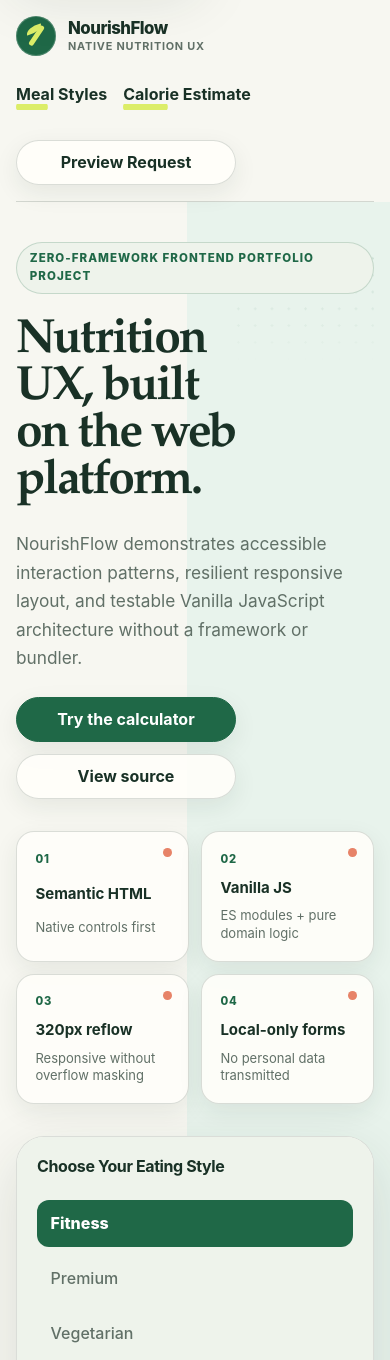
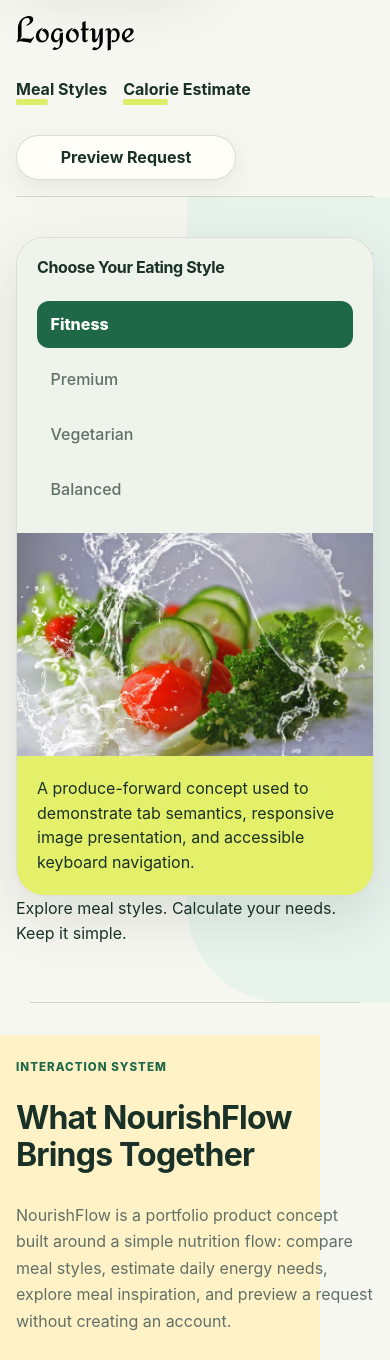
Before and after one commit to MykolaDotsenko/Healthy-Lifestyle-Website-Vanilla-JS, a website with bundled scripts: page index.html in a window 390 px wide. Shown: the top 1360 px of the page. Built offline with nearby package versions, Linux system fonts and the light colour scheme.

Commit message:
design: restore product-first NourishFlow composition

```diff
--- a/index.html
+++ b/index.html
@@ -46,13 +46,9 @@
 
   <header class="header">
     <div class="header__left-block">
-      <a class="brand" href="#main-content" aria-label="NourishFlow home">
-        <span class="brand__mark" aria-hidden="true"></span>
-        <span class="brand__copy">
-          <strong class="brand__name">NourishFlow</strong>
-          <span class="brand__tagline">Native nutrition UX</span>
-        </span>
-      </a>
+      <div class="header__logo">
+        <img src="icons/logo.svg" alt="NourishFlow" decoding="async">
+      </div>
       <nav class="header__links" aria-label="Primary navigation">
         <a href="#menu" class="header__link">Meal Styles</a>
         <a href="#calculator" class="header__link">Calorie Estimate</a>
@@ -68,32 +64,7 @@
     <section class="preview" aria-labelledby="main-title">
       <div class="bgc_blue" aria-hidden="true"></div>
       <div class="container">
-        <div class="preview__intro">
-          <div class="preview__copy">
-            <p class="eyebrow">Zero-framework frontend portfolio project</p>
-            <h1 id="main-title">Nutrition UX, built on the web platform.</h1>
-            <p class="preview__lede">
-              NourishFlow demonstrates accessible interaction patterns, resilient responsive layout, and testable Vanilla JavaScript architecture without a framework or bundler.
-            </p>
-            <div class="preview__actions">
-              <a class="btn btn_dark" href="#calculator">Try the calculator</a>
-              <a
-                class="btn btn_white"
-                href="https://github.com/MykolaDotsenko/Healthy-Lifestyle-Website-Vanilla-JS"
-              >
-                View source
-              </a>
-            </div>
-          </div>
-
-          <ul class="preview__proof">
-            <li><strong>Semantic HTML</strong><span>Native controls first</span></li>
-            <li><strong>Vanilla JS</strong><span>ES modules + pure domain logic</span></li>
-            <li><strong>320px reflow</strong><span>Responsive without overflow masking</span></li>
-            <li><strong>Local-only forms</strong><span>No personal data transmitted</span></li>
-          </ul>
-        </div>
-
+        <h1 id="main-title" class="visually-hidden">NourishFlow — accessible nutrition and meal-planning demo</h1>
         <div class="tabcontainer">
           <div class="tabcontent" id="plan-fitness" role="tabpanel" tabindex="0" aria-labelledby="plan-fitness-control">
             <picture>
@@ -246,6 +217,7 @@
             </div>
           </div>
         </div>
+        <p class="preview__life">Explore meal styles. Calculate your needs. Keep it simple.</p>
       </div>
     </section>
 
@@ -256,9 +228,9 @@
       <div class="container">
         <div class="offer__text">
           <p class="section-kicker">Interaction system</p>
-          <h2 class="title" id="offer-title">What This Demo Demonstrates</h2>
+          <h2 class="title" id="offer-title">What NourishFlow Brings Together</h2>
           <p class="offer__descr">
-            NourishFlow is a portfolio product concept for exploring accessible, responsive interaction patterns without a framework. The interface combines meal-style comparison, a transparent calorie estimate, an accessible carousel, and a local-only request flow.
+            NourishFlow is a portfolio product concept built around a simple nutrition flow: compare meal styles, estimate daily energy needs, explore meal inspiration, and preview a request without creating an account.
           </p>
         </div>
         <div class="offer__action">
@@ -268,13 +240,13 @@
 
       <div class="container">
         <div class="offer__advantages">
-          <h3>Accessible by Default</h3>
+          <h3>Simple to Explore</h3>
           <p class="offer__advantages-text">
-            Keyboard interaction, visible focus, native controls, semantic landmarks, reduced-motion support, and resilient responsive layouts are part of the product rather than afterthoughts.
+            The experience stays focused on the food, the calculator, and the next useful action, with clear controls that work across desktop, tablet, and mobile.
           </p>
-          <h3>Platform-First Engineering</h3>
+          <h3>Respectful by Design</h3>
           <p class="offer__advantages-text">
-            Native ES modules, CSS Grid, cascade layers, the Dialog API, browser validation, and local storage are used directly so the architecture stays easy to inspect and maintain.
+            No fake urgency, forced popups, tracking, or hidden form submission. The demo is intentionally lightweight and transparent.
           </p>
         </div>
 
```
